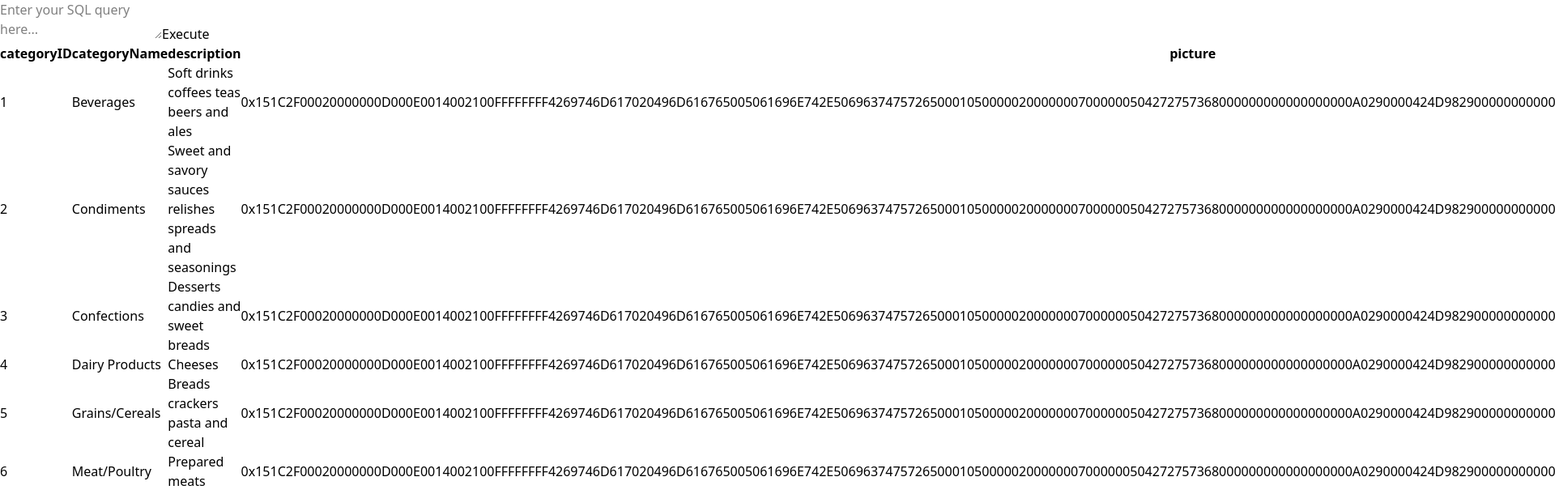
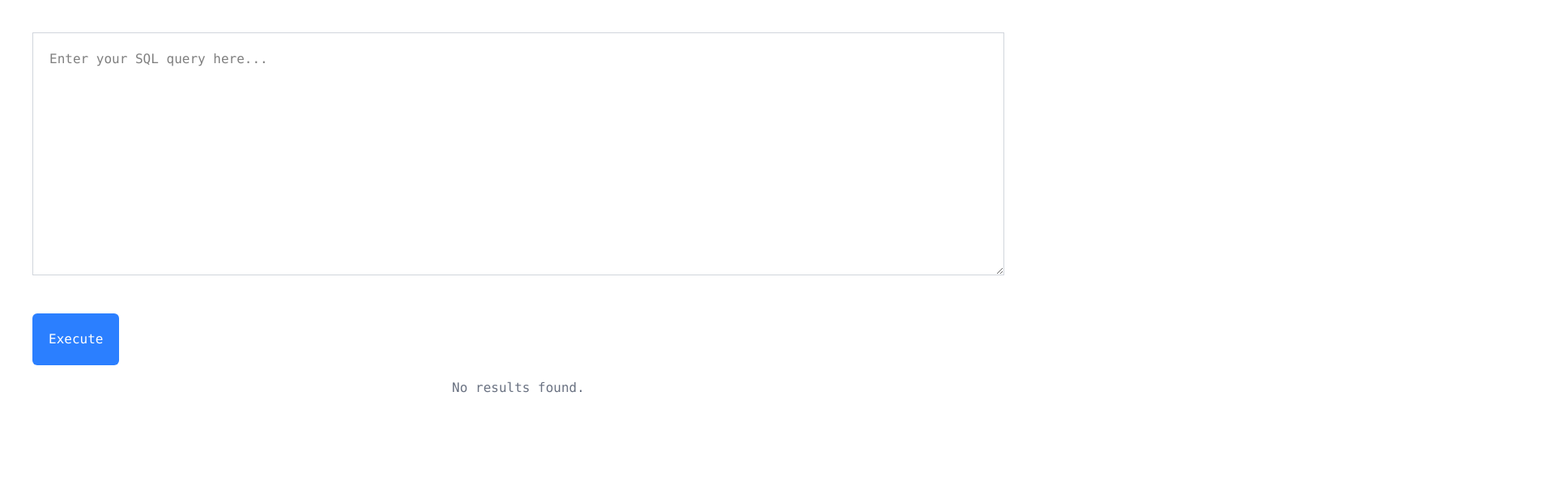
Before and after one commit to vshete/sql-query-app, a Next.js app: page / in a window 1280 px wide. Shown: the top 610 px of the page at 81% size, 1920 px wide, since content can reach past the window. Built offline with nearby package versions, Linux system fonts and the light colour scheme.

Commit message:
Apply tailwind styling. Apply = query length validation before execution

```diff
--- a/src/app/comonents/AppEntry.tsx
+++ b/src/app/comonents/AppEntry.tsx
@@ -1,5 +1,5 @@
 'use client'
-import { useEffect, useState } from "react";
+import { useState } from "react";
 import { QueryBox } from "./QueryBox";
 import { QueryResult } from "./QueryResult";
 
@@ -8,12 +8,13 @@ import { QueryResult } from "./QueryResult";
  */
 export const AppEntry = () => {
     const [data, setData] = useState<string[][]>([])
+    const [errorMessage, setErrorMessage] = useState<string>();
 
-    useEffect(() => {
+    const executeQuery = (query: string) => {
         fetch("/api/categories.csv")
             .then((response) => {
                 if (!response.ok) {
-                    throw new Error("Network response was not ok");
+                    setErrorMessage("Failed to fetch data. Please try again later.");
                 }
                 return response.text();
             })
@@ -22,13 +23,12 @@ export const AppEntry = () => {
                 const parsedData: string[][] = csvText.split("\n").map((row) => row.split(","));
                 setData(parsedData);
             })
-    }, []);
+    };
 
     return (
-        <section>
-            <QueryBox />
-            <QueryResult data={data} />
+        <section className="w-full p-10 font-mono">
+            <QueryBox onQueryExecute={executeQuery} />
+            <QueryResult data={data} errorMessage={errorMessage} />
         </section>
-
     );
 }
--- a/src/app/comonents/QueryBox.tsx
+++ b/src/app/comonents/QueryBox.tsx
@@ -1,15 +1,41 @@
+import { on } from "events";
+import { useState } from "react";
+
+export type QueryBoxProps = {
+    onQueryExecute: (query: string) => void;
+}
+
 /**
  * A component that can be used to enter SQL queries.
  * @returns JSX.Element
  */
-export const QueryBox = () => {
+export const QueryBox = ({ onQueryExecute }: QueryBoxProps) => {
+    const[query, setQuery] = useState<string>("");
+
+    const onQueryChange = (event: React.ChangeEvent<HTMLTextAreaElement>) => {
+        setQuery(event.target.value);
+    }
+
+    const onExecuteClicked = () => {
+        if(!query.trim()) {
+            alert("Please enter a query.");
+            return;
+        }
+        // Placeholder for execute button logic
+        console.log(query.split('\n'));
+        onQueryExecute(query);
+    }
+
     return (
-        <div className="query-box">
-        <textarea
-            className="query-input"
-            placeholder="Enter your SQL query here..."
-        />
-        <button className="execute-button">Execute</button>
+        <div className="query-box w-full mb-4 font-mono">
+            <textarea
+                onChange={onQueryChange}
+                className="query-input w-full min-h-75 p-5 border border-gray-300 rounded- mdfocus:outline-none focus:ring-2 focus:ring-blue-500"
+                placeholder="Enter your SQL query here..."
+            />
+            <button onClick={onExecuteClicked} className="execute-button mt-10 p-5 bg-blue-500 text-white rounded-md hover:bg-blue-600">
+                Execute
+            </button>
         </div>
     );
 }
--- a/src/app/comonents/QueryResult.tsx
+++ b/src/app/comonents/QueryResult.tsx
@@ -1,47 +1,63 @@
-
-
 export type QueryReultProps = {
-    /* A tow dimensional array representing the table */
-    data: Array<Array<string>>;
+    /* A two-dimensional array representing the table */
+    data: string[][];
+    errorMessage?: string;
 }
 
 /**
  * A react component that renders the query results in a tabular format
- * * @param {Object} props - The properties passed to the component
- * * @param {Array} props.data - The data to be displayed in the table
- * * @returns {JSX.Element} - The rendered component
+ * @param {Object} props - The properties passed to the component
+ * @param {Array} props.data - The data to be displayed in the table
+ * @returns {JSX.Element} - The rendered component
  */
 
-export const QueryResult = ({ data }: QueryReultProps) => {
+export const QueryResult = ({ data, errorMessage }: QueryReultProps) => {
     if (!data || data.length === 0) {
-        return <div className="query-result">No results found.</div>;
+        return <div className="query-result text-center text-gray-500">No results found.</div>;
+    }
+
+    if (errorMessage) {
+        return <div className="query-result text-red-500">{errorMessage}</div>;
     }
 
     const columns: string[] = data[0];
 
     return (
-        <div className="query-result">
-            <table>
+        <div className="query-result w-full overflow-x-auto">
+            <table className="table-auto w-full border-collapse border border-gray-300">
                 <thead>
-                    <tr>
+                    <tr className="bg-gray-200">
                         {columns.map((col: string) => (
-                            <th key={col}>{col}</th>
+                            <th
+                                key={col}
+                                className="border border-gray-300 px-6 py-3 text-left whitespace-nowrap min-w-[150px]"
+                            >
+                                {col}
+                            </th>
                         ))}
                     </tr>
                 </thead>
                 <tbody>
                     {data.map((row: string[], rowIndex: number) => {
-                        if (rowIndex === 0) return <></>
-                        return (<tr key={rowIndex}>
-                            {
-                                row.map((cell: string, colIndex) => (
-                                    <td key={`${rowIndex}-${colIndex}`}>{cell}</td>
-                                ))
-                            }
-                        </tr>)
+                        if (rowIndex === 0) return null; // Skip header row
+                        return (
+                            <tr
+                                key={rowIndex}
+                                className={rowIndex % 2 === 0 ? "bg-white" : "bg-gray-100"}
+                            >
+                                {row.map((cell: string, colIndex) => (
+                                    <td
+                                        key={`${rowIndex}-${colIndex}`}
+                                        className="border border-gray-300 whitespace-nowrap min-w-[150px]"
+                                    >
+                                        {cell}
+                                    </td>
+                                ))}
+                            </tr>
+                        );
                     })}
                 </tbody>
             </table>
         </div>
     );
-}
+};
```
